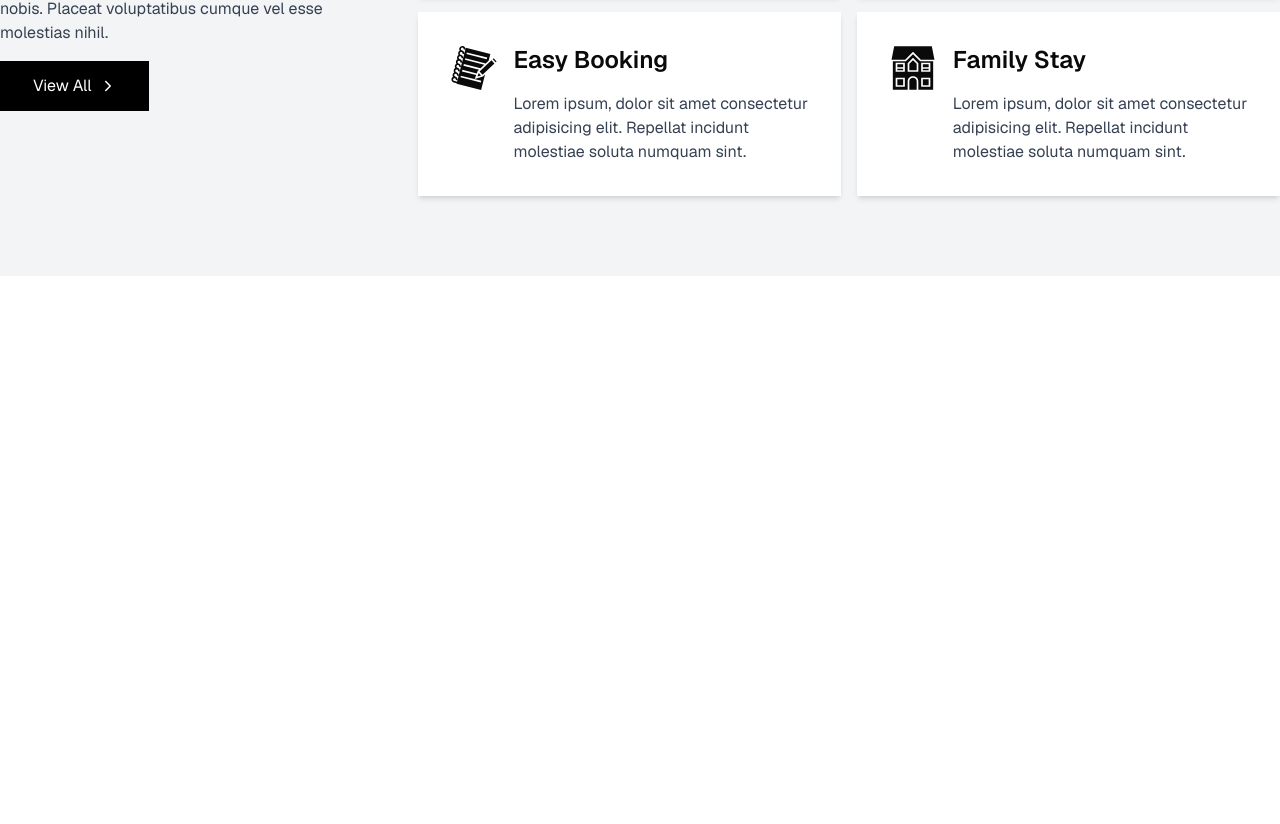
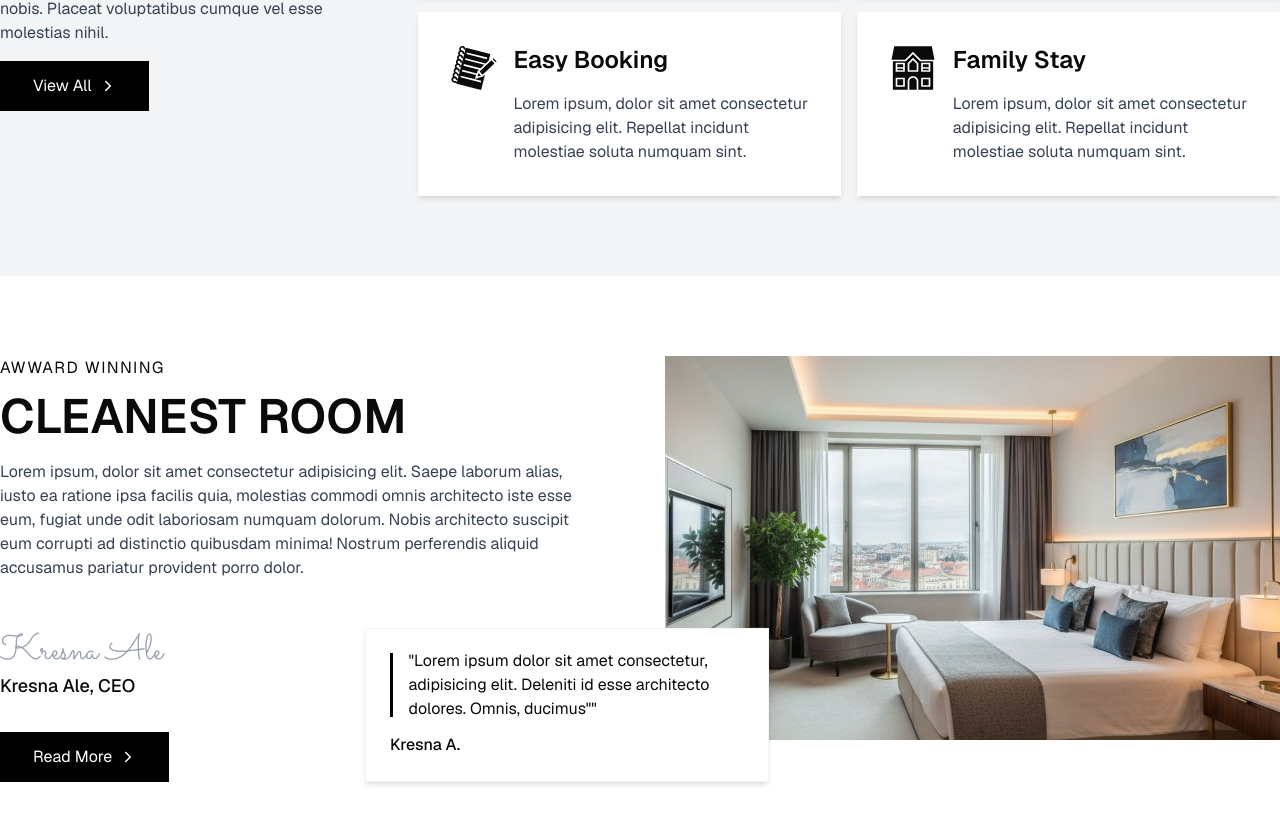
Before and after one commit to PrinceTyo/pine-haven, a Next.js app: page /about in a window 1280 px wide. Shown: the part 1372-2196 px from the top of the page. Before the commit the page ends 1648 px from the top, so only its background shows below. Built offline with nearby package versions, Linux system fonts and the light colour scheme; no server answers.

Commit message:
feat: awward-section

```diff
--- a/src/app/(public)/(other-page)/about/_components/sections/about-section.tsx
+++ b/src/app/(public)/(other-page)/about/_components/sections/about-section.tsx
@@ -19,7 +19,7 @@ export default function AboutSection() {
           <div className="w-1/2 relative z-10">
             <div className="min-w-fit p-12 -ml-10 mt-10 bg-white shadow-lg border border-gray-100 space-y-4">
               <p className="tracking-widest uppercase">Welcome To Pine Haven</p>
-              <h2 className="text-5xl font-bold uppercase">
+              <h2 className="text-5xl font-semibold uppercase">
                 Innovative Ideas Stylish Design
               </h2>
               <p className="mt-2">
--- /dev/null
+++ b/src/app/(public)/(other-page)/about/_components/sections/awward-section.tsx
@@ -0,0 +1,65 @@
+import { Separator } from "@/components/ui/separator";
+import Image from "next/image";
+import Link from "next/link";
+import { IoIosArrowForward } from "react-icons/io";
+
+export default function AwwardSection() {
+  return (
+    <section className="py-20">
+      <div className="flex items-center justify-center">
+        <div className="max-w-7xl relative flex items-start justify-center gap-12">
+          <div className="w-1/2 pe-10">
+            <div className="space-y-3">
+              <p className="tracking-widest uppercase">Awward Winning</p>
+              <h2 className="text-5xl font-semibold uppercase">
+                Cleanest Room
+              </h2>
+              <p className="mt-5 text-md text-gray-700">
+                Lorem ipsum, dolor sit amet consectetur adipisicing elit. Saepe
+                laborum alias, iusto ea ratione ipsa facilis quia, molestias
+                commodi omnis architecto iste esse eum, fugiat unde odit
+                laboriosam numquam dolorum. Nobis architecto suscipit eum
+                corrupti ad distinctio quibusdam minima! Nostrum perferendis
+                aliquid accusamus pariatur provident porro dolor.
+              </p>
+            </div>
+            <div className="mt-12 relative z-10 flex items-end justify-between">
+              <div>
+                <p className="font-signature text-gray-400 text-4xl">
+                  Kresna Ale
+                </p>
+                <h4 className="text-lg font-medium">Kresna Ale, CEO</h4>
+                <Link href="#properties">
+                  <button className="mt-8 cursor-pointer flex items-center gap-2 py-3 px-8 bg-black border border-black text-white text-md hover:bg-primary/90 hover:border hover:border-primary hover:text-white transition duration-200">
+                    Read More <IoIosArrowForward />
+                  </button>
+                </Link>
+              </div>
+              <div className="w-[70%] -mr-48 bg-white p-6 shadow-md border border-gray-100">
+                <div className=" flex items-center gap-4 h-16">
+                  <div className="w-1.5 bg-black h-full"></div>
+                  <blockquote>
+                    "Lorem ipsum dolor sit amet consectetur, adipisicing elit.
+                    Deleniti id esse architecto dolores. Omnis, ducimus""
+                  </blockquote>
+                </div>
+                <div className="mt-4">
+                  <h4 className="font-medium">Kresna A.</h4>
+                </div>
+              </div>
+            </div>
+          </div>
+          <div className="w-1/2">
+            <Image
+              src="/awward.jpg"
+              alt="About Image"
+              width={456}
+              height={384}
+              className="w-full h-96 object-cover"
+            />
+          </div>
+        </div>
+      </div>
+    </section>
+  );
+}
--- a/src/app/(public)/(other-page)/about/page.tsx
+++ b/src/app/(public)/(other-page)/about/page.tsx
@@ -1,6 +1,7 @@
 import HeaderPage from "@/components/header/header-page";
 import AboutSection from "./_components/sections/about-section";
 import FeaturesSection from "./_components/sections/features-seciton";
+import AwwardSection from "./_components/sections/awward-section";
 
 export default function AboutPage() {
   return (
@@ -8,6 +9,7 @@ export default function AboutPage() {
       <HeaderPage title="About Us" subtitle="Lorem ipsum dolor sit amet." />
       <AboutSection />
       <FeaturesSection />
+      <AwwardSection />
     </div>
   );
 }
--- a/src/app/layout.tsx
+++ b/src/app/layout.tsx
@@ -1,5 +1,5 @@
 import type { Metadata } from "next";
-import { Raleway, Geist } from "next/font/google";
+import { Raleway, Geist, Sacramento } from "next/font/google";
 import "@/styles/globals.css";
 import { cn } from "@/lib/utils";
 
@@ -8,6 +8,12 @@ const geist = Geist({ subsets: ["latin"], variable: "--font-sans" });
 const raleway = Raleway({
   variable: "--font-raleway",
   subsets: ["latin"],
+});
+
+const sacramento = Sacramento({
+  subsets: ["latin"],
+  weight: "400",
+  variable: "--font-sacramento",
 });
 
 export const metadata: Metadata = {
@@ -21,7 +27,10 @@ export default function RootLayout({
   children: React.ReactNode;
 }>) {
   return (
-    <html lang="en" className={cn("font-sans", geist.variable)}>
+    <html
+      lang="en"
+      className={cn("font-sans", geist.variable, sacramento.variable)}
+    >
       <body className={`${raleway.variable} h-full antialiased`}>
         <main>{children}</main>
       </body>
--- a/src/styles/globals.css
+++ b/src/styles/globals.css
@@ -5,6 +5,7 @@
 @custom-variant dark (&:is(.dark *));
 
 @theme inline {
+  --font-signature: var(--font-sacramento);
   --font-heading: var(--font-sans);
   --font-sans: var(--font-sans);
   --color-sidebar-ring: var(--sidebar-ring);
@@ -127,3 +128,9 @@
     @apply font-sans;
   }
 }
+
+@layer utilities {
+  .font-signature {
+    font-family: var(--font-sacramento);
+  }
+}
```
Also changed, not shown: public/awward.jpg (added).
